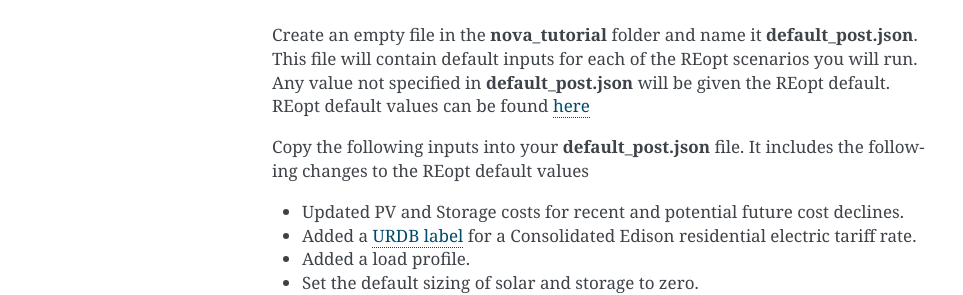
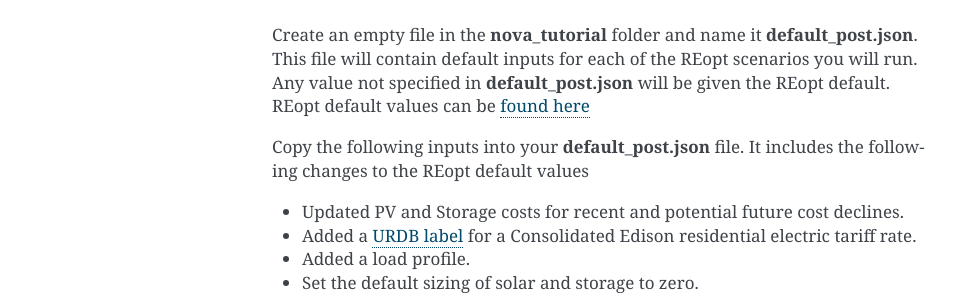
Before and after one commit to sericson0/nova_metrics, a Sphinx documentation site: the page built from docs/source/tutorial.rst, in a window 1280 px wide and 900 px high. Shown: the part 458-753 px from the top of the window, without its empty margins (148-1111 px from the left). Built offline with Sphinx 7.4.7, drawn with Linux system fonts in a browser that asks for light colours.

```diff
--- a/docs/source/tutorial.rst
+++ b/docs/source/tutorial.rst
@@ -15,7 +15,7 @@ Set Defaults
 --------------
 
 Create an empty file in the **nova_tutorial** folder and name it **default_post.json**. This file will contain default inputs for each of the REopt scenarios you will run.
-Any value not specified in **default_post.json** will be given the REopt default. REopt default values can be found `here <https://github.com/NREL/REopt_Lite_API/blob/master/reo/nested_inputs.py>`_
+Any value not specified in **default_post.json** will be given the REopt default. REopt default values can be `found here <https://github.com/NREL/REopt_Lite_API/blob/master/reo/nested_inputs.py>`_
 
 Copy the following inputs into your **default_post.json** file. It includes the following changes to the REopt default values
 
```
